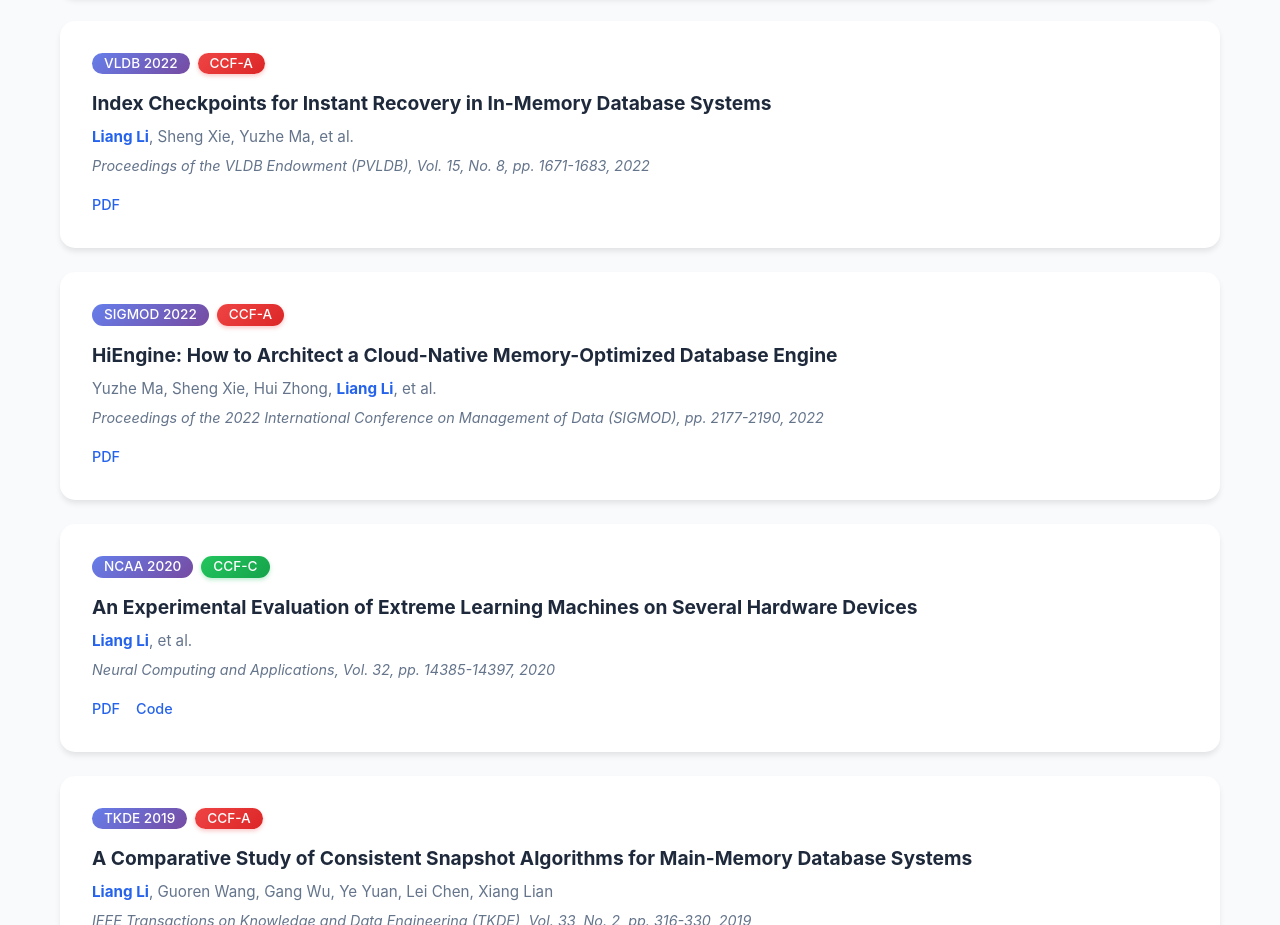
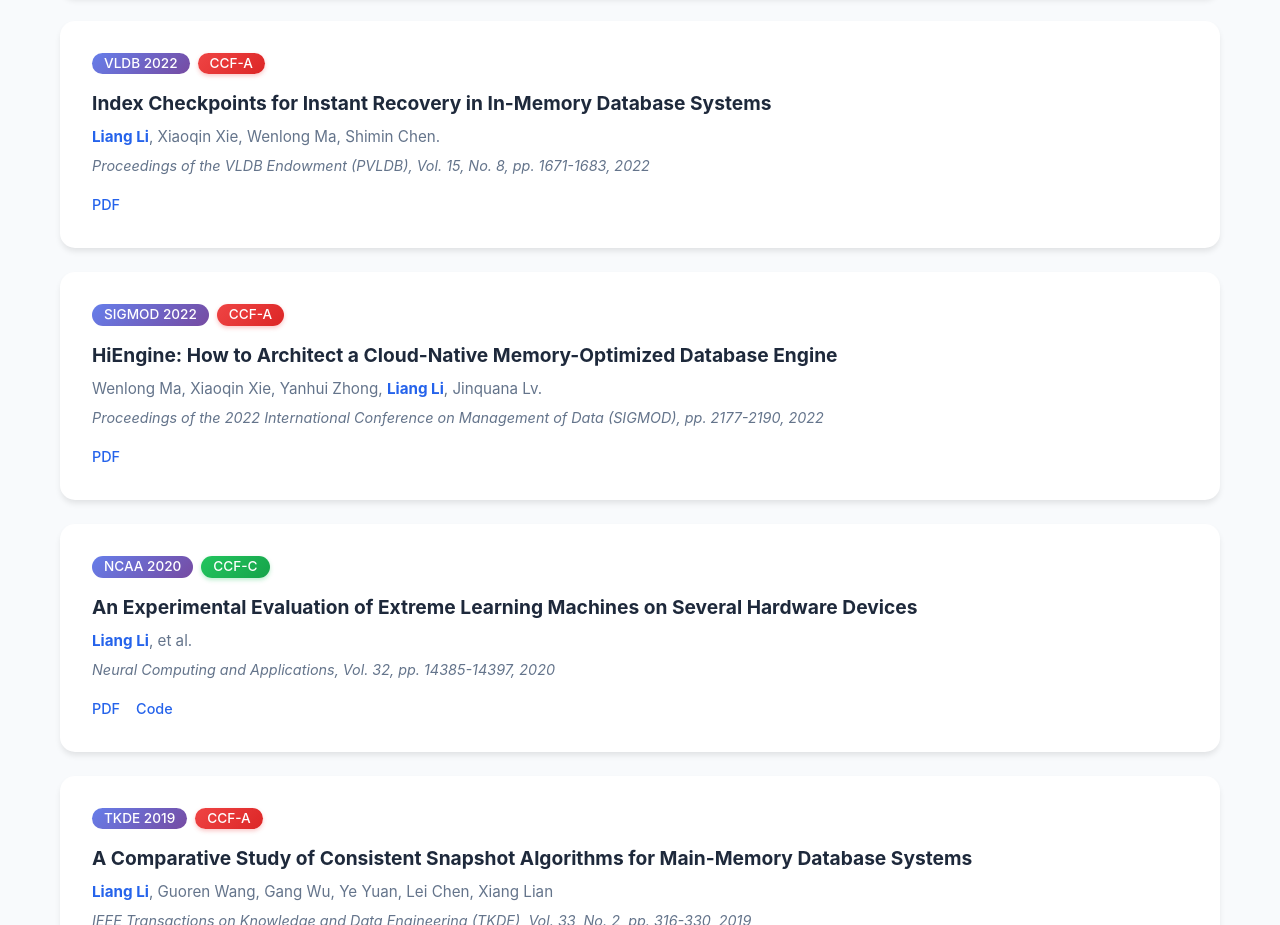
Before and after one commit to LeonLee666/leonlee666.github.io, a plain HTML site: page index.html in a window 1280 px wide. Shown: the part 3600-4525 px from the top of the page. Drawn offline with Linux system fonts and the light colour scheme.

Commit message:
更正论文的名字

```diff
--- a/publications.html
+++ b/publications.html
@@ -74,7 +74,7 @@
                     <span class="ccf-badge ccf-a">CCF-A</span>
                 </div>
                 <h3 class="pub-title">Index Checkpoints for Instant Recovery in In-Memory Database Systems</h3>
-                <p class="pub-authors"><strong>Liang Li</strong>, Sheng Xie, Yuzhe Ma, et al.</p>
+                <p class="pub-authors"><strong>Liang Li</strong>, Xiaoqin Xie, Wenlong Ma, Shimin Chen.</p>
                 <p class="pub-venue">Proceedings of the VLDB Endowment (PVLDB), Vol. 15, No. 8, pp. 1671-1683, 2022</p>
                 <div class="pub-links">
                     <a href="https://www.vldb.org/pvldb/vol15/p1671-lee.pdf" target="_blank" class="pub-link">PDF</a>
@@ -86,7 +86,7 @@
                     <span class="ccf-badge ccf-a">CCF-A</span>
                 </div>
                 <h3 class="pub-title">HiEngine: How to Architect a Cloud-Native Memory-Optimized Database Engine</h3>
-                <p class="pub-authors">Yuzhe Ma, Sheng Xie, Hui Zhong, <strong>Liang Li</strong>, et al.</p>
+                <p class="pub-authors">Wenlong Ma, Xiaoqin Xie, Yanhui Zhong, <strong>Liang Li</strong>, Jinquana Lv.</p>
                 <p class="pub-venue">Proceedings of the 2022 International Conference on Management of Data (SIGMOD),
                     pp. 2177-2190, 2022</p>
                 <div class="pub-links">
```
